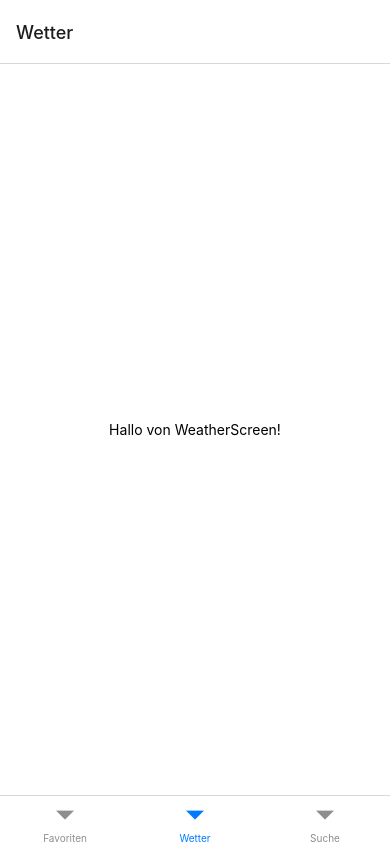
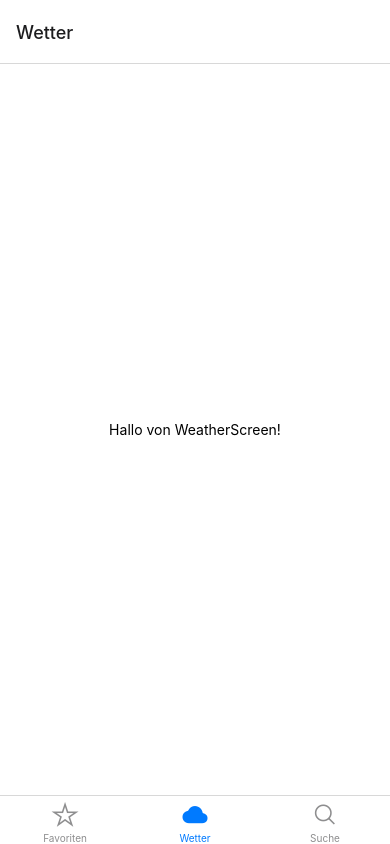
Before and after one commit to deepspace1000/Wetterapp, a React Native app in the folder Wetter_App/: screen / in a window 390 px wide. Built offline with nearby package versions, Linux system fonts and the light colour scheme.

Commit message:
Icon (Tab-Bar)

```diff
--- a/Wetter_App/App.js
+++ b/Wetter_App/App.js
@@ -3,17 +3,41 @@ import FavoritesScreen from './components/FavoritesScreen';
 import SearchScreen from './components/SearchScreen';
 import {NavigationContainer} from "@react-navigation/native";
 import {createBottomTabNavigator} from "@react-navigation/bottom-tabs";
+import Ionicons from 'react-native-vector-icons/Ionicons';
 
 
 const Tab = createBottomTabNavigator();
 
+const favoritenName = "Favoriten";
+const wetterName = "Wetter";
+const sucheName = "Suche";
+
 export default function App() {
   return (
       <NavigationContainer>
-        <Tab.Navigator initialRouteName={"Wetter"}>
-          <Tab.Screen name="Favoriten" component={FavoritesScreen}/>
-          <Tab.Screen name="Wetter" component={WeatherScreen}/>
-          <Tab.Screen name="Suche" component={SearchScreen}/>
+        <Tab.Navigator initialRouteName={wetterName}
+                       screenOptions={({ route }) => ({
+                           tabBarIcon: ({ focused, color, size }) => {
+                               let iconName;
+                               let rn = route.name;
+
+                               if (rn === wetterName) {
+                                   iconName = focused ? 'cloud' : 'cloud-outline';
+
+                               } else if (rn === favoritenName) {
+                                   iconName = focused ? 'star' : 'star-outline';
+
+                               } else if (rn === sucheName) {
+                                   iconName = focused ? 'search' : 'search-outline';
+                               }
+
+
+                               return <Ionicons name={iconName} size={size} color={color} />;
+                           },
+                       })}>
+          <Tab.Screen name={favoritenName} component={FavoritesScreen}/>
+          <Tab.Screen name={wetterName} component={WeatherScreen}/>
+          <Tab.Screen name={sucheName} component={SearchScreen}/>
         </Tab.Navigator>
       </NavigationContainer>
   );
--- a/Wetter_App/package.json
+++ b/Wetter_App/package.json
@@ -14,7 +14,8 @@
     "expo": "~48.0.10",
     "expo-status-bar": "~1.4.4",
     "react": "18.2.0",
-    "react-native": "0.71.6"
+    "react-native": "0.71.6",
+    "react-native-vector-icons": "^9.2.0"
   },
   "devDependencies": {
     "@babel/core": "^7.20.0"
```
Also changed, not shown: 1 other file (tests, documents, lock files or other folders).
